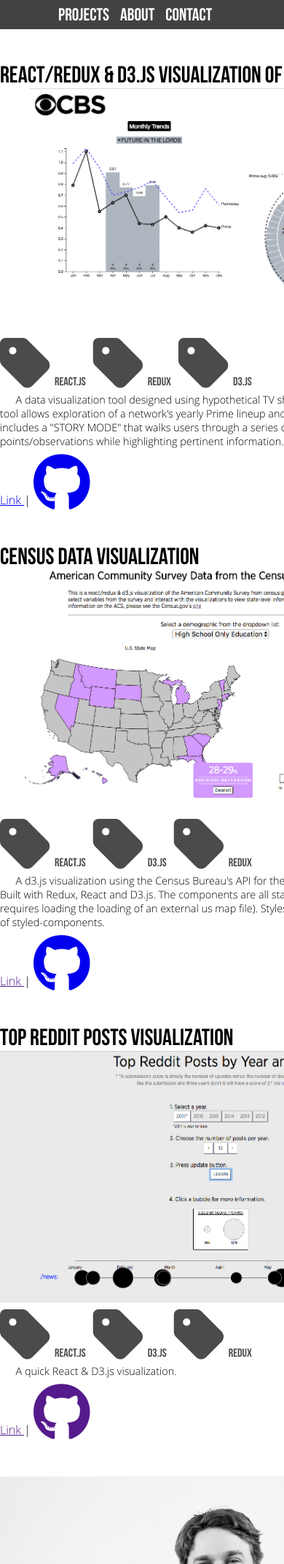
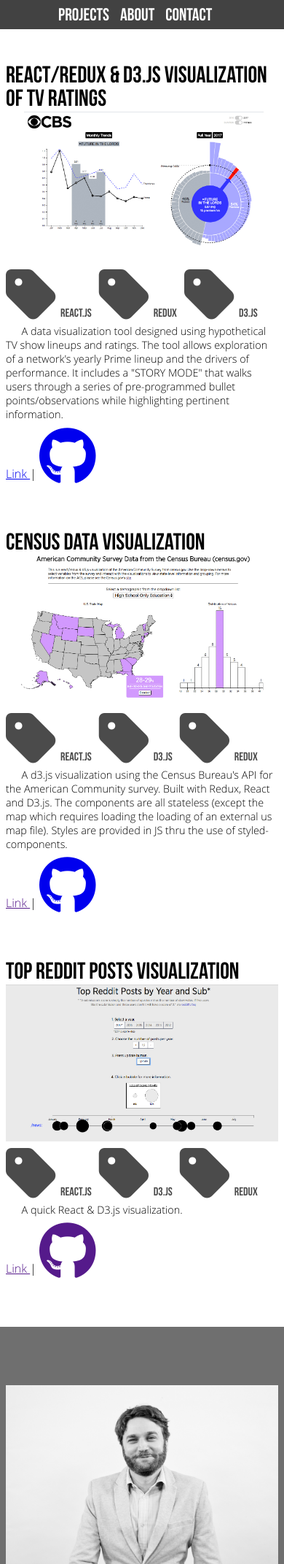
Before and after one commit to rockthecatzva/portfolio-site, a PHP site: page / in a window 390 px wide; the page is wider, and only the part inside the window is pictured. Shown: the part 329-2472 px from the top of that part at 73% size. Run offline with PHP 8.4, Linux system fonts and the light colour scheme; some libraries are stand-ins or nearby versions.

Commit message:
add bg color to about. also other mobile changes

```diff
--- a/css/style.css
+++ b/css/style.css
@@ -29,7 +29,7 @@
   font-style: normal;
 }
 
-.fa{
+.fa {
   font-size: 5em;
 }
 
@@ -55,6 +55,21 @@
   position: relative;
 }
 
+@media (max-width: 800px) {
+  .section {
+    width: 100%;
+  }
+
+  .project {
+    padding-left: 0.5em;
+    padding-right: 0.5em;
+  }
+  .about{
+    padding-left: 0.5em;
+    padding-right: 0.5em;
+  }
+}
+
 .section h2 {
   font-size: 2em;
   font-family: font-aleo;
@@ -62,6 +77,11 @@
 
 .section .project-snap {
   width: 100%;
+}
+
+.project {
+  margin-top: 1em;
+  margin-bottom: 4em;
 }
 
 .tags {
@@ -101,9 +121,10 @@
 .section-contact {
   /* text-align: center; */
   font-family: open_sanslight;
+  margin-bottom: 1em;
 }
 
-.contact-center{
+.contact-center {
   width: 7em;
   margin: auto;
 }
@@ -122,7 +143,7 @@
 .section-contact .social {
   margin-top: 1em;
   width: 42px;
-    margin: auto;
+  margin: auto;
 }
 
 .hero {
@@ -180,7 +201,13 @@
   color: white;
 }
 
+.about {
+  padding-top: 2em;
+  background-color: #6f6f6f;
+  color: white;
+  padding-bottom: 2em;
+}
 
-.about p{
+.about p {
   text-indent: 0em;
 }
--- a/index.html
+++ b/index.html
@@ -51,8 +51,8 @@
       </ul>
     </div>
 
-    <div id="projects" class="clear-float">
-      <div class="section">
+    <div id="projects" class="section clear-float">
+      <div class="project">
         <h2>React/Redux & D3.js Visualization of TV Ratings</h2>
         <img class="project-snap" src="images/tvratings-donut.jpg" />
         <ul class="tags">
@@ -81,7 +81,7 @@
         </div>
       </div>
 
-      <div class="section">
+      <div class="project">
         <h2>Census Data Visualization</h2>
         <img class="project-snap" src="images/dataviz-screenshot1.jpg" />
         <ul class="tags">
@@ -110,7 +110,7 @@
         </div>
       </div>
 
-      <div class="section">
+      <div class="project">
         <h2>Top Reddit Posts Visualization</h2>
         <img class="project-snap" src="images/bubble1.jpg" />
         <ul class="tags">
@@ -133,20 +133,22 @@
       </div>
     </div>
 
-    <div id="about" class="section about">
+    <div id="about" class="about">
+      <div class="section">
         <img class="bio-pic" src="./images/B&W.JPG" />
         <p>
           Hello, I'm Dan. I love writing code, working with data, animating
           objects, and making things dynamic. I have a unique background in
-        research (TV analyst, policy evaluation), giving me valuable experience
-        working with a wide range of data.
+          research (TV analyst, policy evaluation), giving me valuable
+          experience working with a wide range of data.
         </p>
         <p>
           Currently, I am working for a local market research company, helping
           build custom dashboards and other experiences for their clients. My
-        current tech stack includes: React.js, D3.js, Redux, Postgres, Node, and
-        Express.js.
+          current tech stack includes: React.js, D3.js, Redux, Postgres, Node,
+          and Express.js.
         </p>
+      </div>
     </div>
 
     <div id="contact" class="section section-contact">
```
Lines whose indentation alone changed are shown as unchanged.
